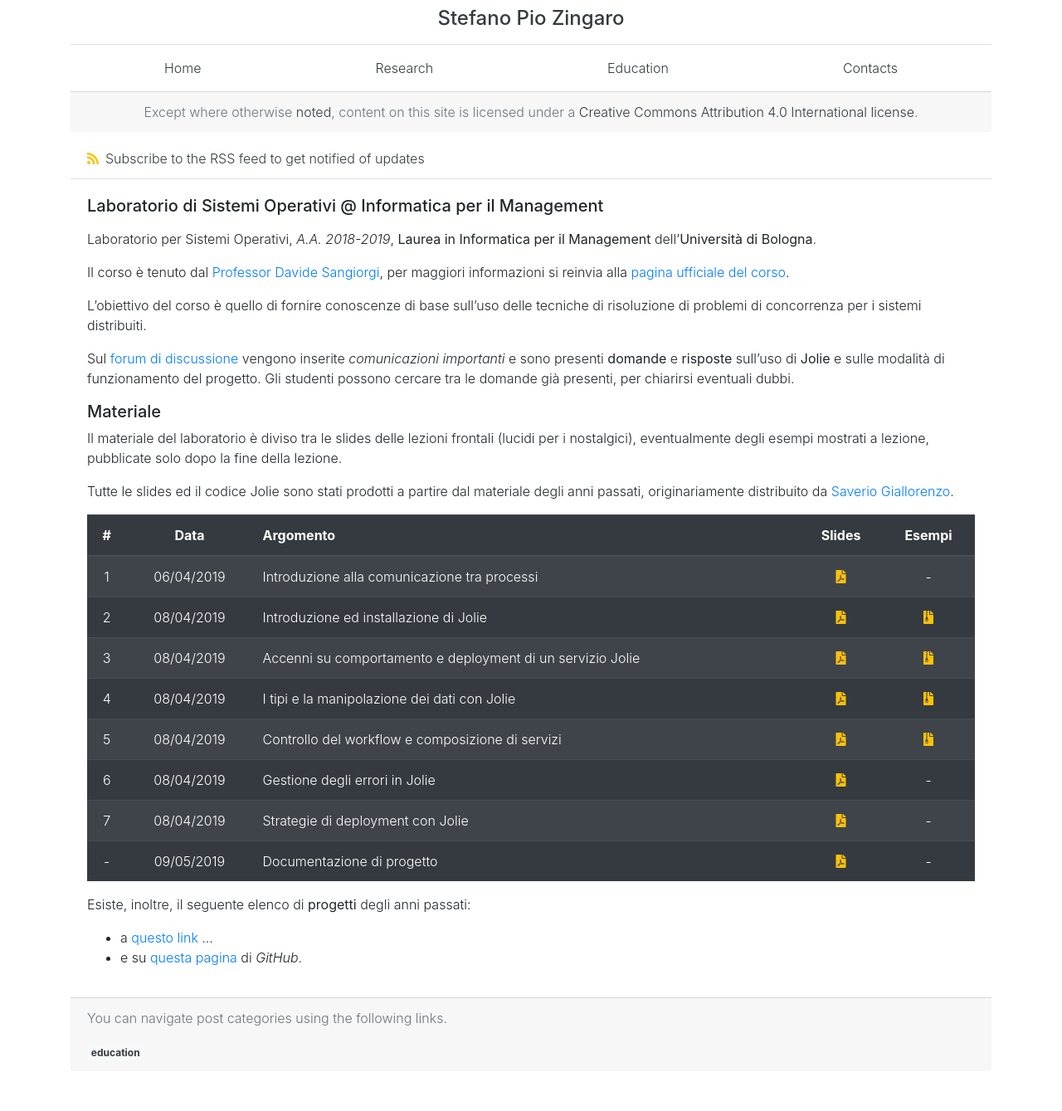
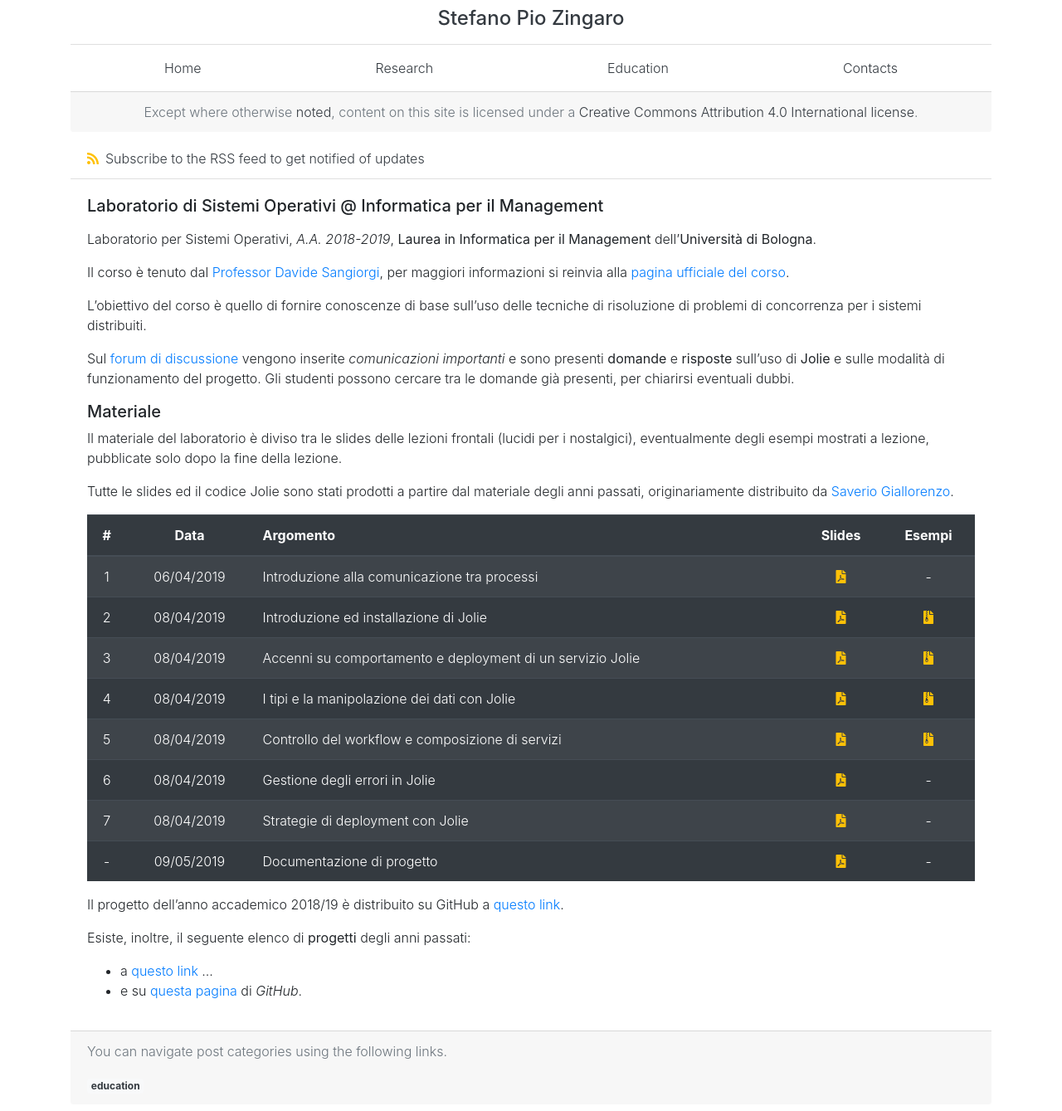
Before and after one commit to saltgz/saltgz.github.io, a Jekyll site: the page built from _posts/2019-05-09-so-lab-cs.md, in a window 1280 px wide. Shown: the whole page at 83% size. Built offline with Jekyll 4.4.1, drawn with Linux system fonts in a browser that asks for light colours; nearby versions of some CDN libraries; before the commit the page ends 1299 px from its top, so only the background shows below that.

Commit message:
project link added

```diff
--- a/_posts/2019-05-09-so-lab-cs.md
+++ b/_posts/2019-05-09-so-lab-cs.md
@@ -40,6 +40,9 @@ degli anni passati, originariamente distribuito da [Saverio Giallorenzo](https:/
 |  7  | 08/04/2019 | Strategie di deployment con Jolie                          | [<i class="fas fa-file-pdf" title="PDF"></i>]({{ "/assets/teaching/slides/jolie/006_Advanced Deployment-ArchitecturalComposition.pdf" | prepend: site.baseurl }}) | - |
 |  -  | 09/05/2019 | Documentazione di progetto                                 |             [<i class="fas fa-file-pdf" title="PDF"></i>](https://github.com/szingaro/jolella/blob/master/docs/main.pdf)              |             -             |
 
+Il progetto dell'anno accademico 2018/19 è distribuito su GitHub a [questo
+link](https://github.com/szingaro/jolella).
+
 Esiste, inoltre, il seguente elenco di **progetti** degli anni passati:
 
 - a [questo link](https://saveriogiallorenzo.com/teaching/) ...
```
